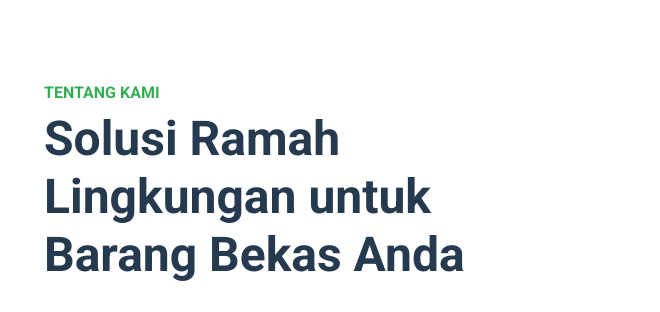
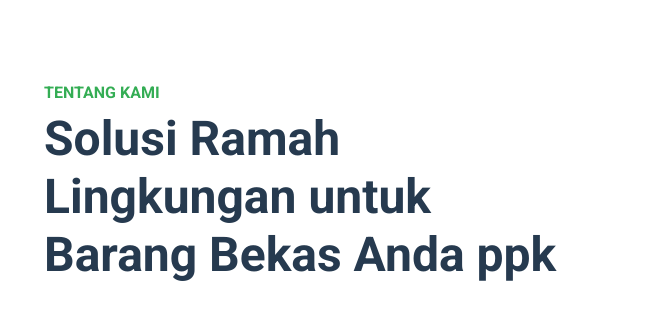
Before and after one commit to cekzakyiriansyah/recyclehub, a plain HTML site: page about.html in a window 1280 px wide. Shown: the part 576-888 px from the top of the page, 620-1280 px from the left. Drawn offline with nearby package versions, Linux system fonts and the light colour scheme.

Commit message:
Update about.html

```diff
--- a/about.html
+++ b/about.html
@@ -107,7 +107,7 @@
                 <div class="col-lg-6 pb-5">
                     <div class="mb-3 pb-2">
                         <h6 class="text-primary text-uppercase">Tentang Kami</h6>
-                        <h1 class="display-5">Solusi Ramah Lingkungan untuk Barang Bekas Anda</h1>
+                        <h1 class="display-5">Solusi Ramah Lingkungan untuk Barang Bekas Anda ppk</h1>
                     </div>
                     <p class="mb-4">RecycleHub hadir sebagai platform penghubung antara donatur dan masyarakat yang membutuhkan barang bekas berkualitas. Kami percaya bahwa setiap barang punya kesempatan kedua untuk bermanfaat.</p>
                     <div class="row gx-5 gy-4">
```
